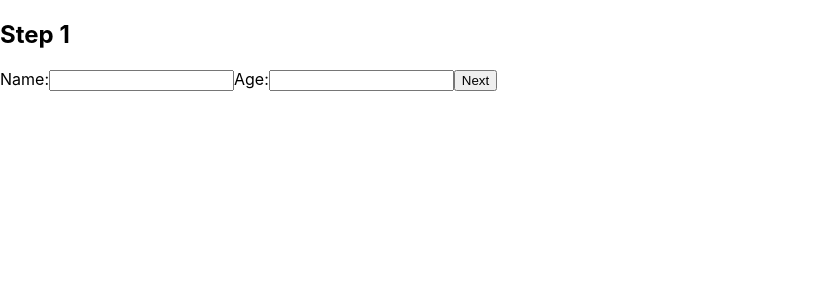
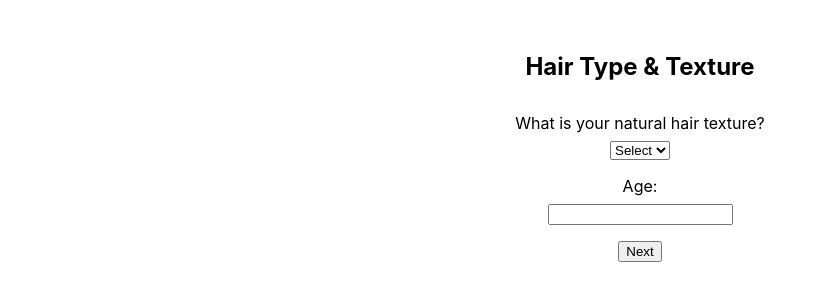
Before and after one commit to Amogh-Babu/Hair-Care-Reccomender, a React (Create React App) app in the folder client/: page / in a window 1280 px wide. Shown: the top 300 px of the page, without its empty margins (0-826 px from the left). Built offline with nearby package versions, Linux system fonts and the light colour scheme.

Commit message:
working on questionaire

```diff
--- a/client/src/App.js
+++ b/client/src/App.js
@@ -5,8 +5,8 @@ import QuestionnaireWrapper from './components/QuestionnaireWrapper';
 
 function App() {
   const [formData, setFormData] = useState({
-    name: '',
-    age: '',
+    hairTypeNum: '',
+    hairTypeAlpha: '',
     feedback: ''
   });
 
@@ -36,6 +36,7 @@ function App() {
 
   function handleChange(e) {
     const { name, value } = e.target;
+    console.log(`Setting form data of ${name} to ${value}`);
     setFormData(prev => (
       {...prev, [name]: value}
     ));
--- a/client/src/components/QuestionnaireWrapper.js
+++ b/client/src/components/QuestionnaireWrapper.js
@@ -1,6 +1,6 @@
 import React, { useState, useEffect } from 'react';
 import { Routes, Route } from 'react-router-dom';
-import StepOne from '../pages/StepOne';
+import HairType from '../pages/HairType';
 import StepTwo from '../pages/StepTwo';
 import Summary from '../pages/Summary';
 
@@ -9,7 +9,7 @@ const QuestionnaireWrapper = ({ formData, handleChange, handleSubmit, fetchRespo
 
     return (
         <Routes>
-            <Route path="/" element={<StepOne formData={formData} handleChange={handleChange} />} />
+            <Route path="/" element={<HairType formData={formData} handleChange={handleChange} />} />
             <Route path="/step2" element={<StepTwo formData={formData} handleChange={handleChange} />} />
             <Route path="/summary" element={<Summary formData={formData} handleSubmit={handleSubmit} fetchResponses={fetchResponses} loading={loading}
                                                      responses={responses} fetchError={fetchError} message={message}/>} />
--- /dev/null
+++ b/client/src/pages/HairType.js
@@ -0,0 +1,53 @@
+import React from 'react';
+import '../styles/form.css'
+import { useNavigate } from 'react-router-dom';
+
+const HairType = ({formData, handleChange}) => {
+    const navigate = useNavigate();
+
+    const handleNext = () => {
+        navigate('/step2');
+}
+
+    return (
+        <div className="form-container">
+            <h2 className='section-title'>Hair Type & Texture</h2>
+            <div className='form-questions'>
+                <div>
+                    <label className='question-labels'>
+                        What is your natural hair texture?
+                        <select name='hairTypeNum' value={formData.hairTypeNum} onChange={handleChange}>
+                            <option value="">Select</option>
+                            <option value="1">1</option>
+                            <option value="2">2</option>
+                            <option value="3">3</option>
+                            <option value="4">4</option>
+                        </select>
+                    </label>
+
+                    {(formData.hairTypeNum === '2' || formData.hairTypeNum === '3' || formData.hairTypeNum === '4') && (
+                    <label  className='question-labels'>
+                        Subtype:
+                        <select name='hairTypeAlpha' value={formData.hairTypeAlpha} onChange={handleChange}>
+                            <option value="">Select</option>
+                            <option value="a">a</option>
+                            <option value="b">b</option>
+                            <option value="c">c</option>
+                        </select>
+                    </label>
+                    )}
+                </div>
+                <div>
+                    <label className='question-labels'>
+                        Age:
+                        <input type="number" name="age" value={formData.age} onChange={handleChange} />
+                    </label>
+                </div>
+            </div>
+            <button onClick={handleNext}>Next</button>
+
+        </div>
+    );
+}
+
+export default HairType;
--- a/client/src/pages/StepOne.js
+++ /dev/null
@@ -1,27 +0,0 @@
-import React from 'react';
-import { useNavigate } from 'react-router-dom';
-
-const StepOne = ({formData, handleChange}) => {
-    const navigate = useNavigate();
-
-    const handleNext = () => {
-        navigate('/step2');
-    }
-
-    return (
-        <div>
-            <h2>Step 1</h2>
-            <label>
-                Name:
-                <input type="text" name="name" value={formData.name} onChange={handleChange} />
-            </label>
-            <label>
-                Age:
-                <input type="number" name="age" value={formData.age} onChange={handleChange} />
-            </label>
-            <button onClick={handleNext}>Next</button>
-        </div>
-    );
-}
-
-export default StepOne;
--- /dev/null
+++ b/client/src/styles/form.css
@@ -0,0 +1,27 @@
+.form-container {
+  display: flex;
+  flex-direction: column;
+  align-items: center;
+  padding-top: 2rem;
+  min-height: 100vh;
+  justify-content: flex-start;
+}
+
+.form-questions {
+  display: flex;
+  flex-direction: column;
+  gap: 1rem;
+  margin-bottom: 1rem;
+}
+
+.question-labels {
+  display: flex;
+  flex-direction: column;
+  gap: 0.5rem;
+  align-items: center;
+}
+
+.section-title {
+  margin-bottom: 2rem;
+  text-align: center;
+}
```
